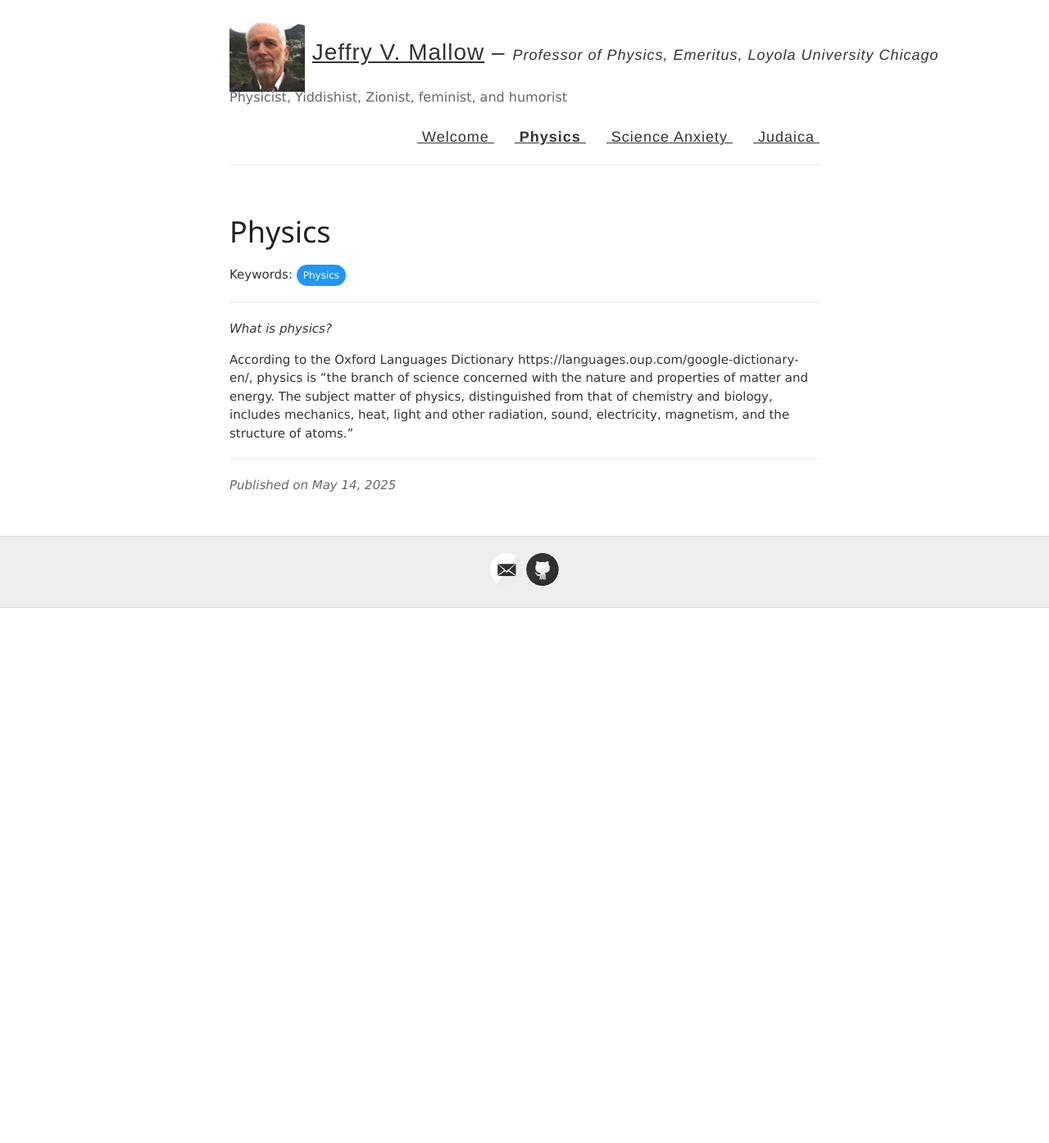
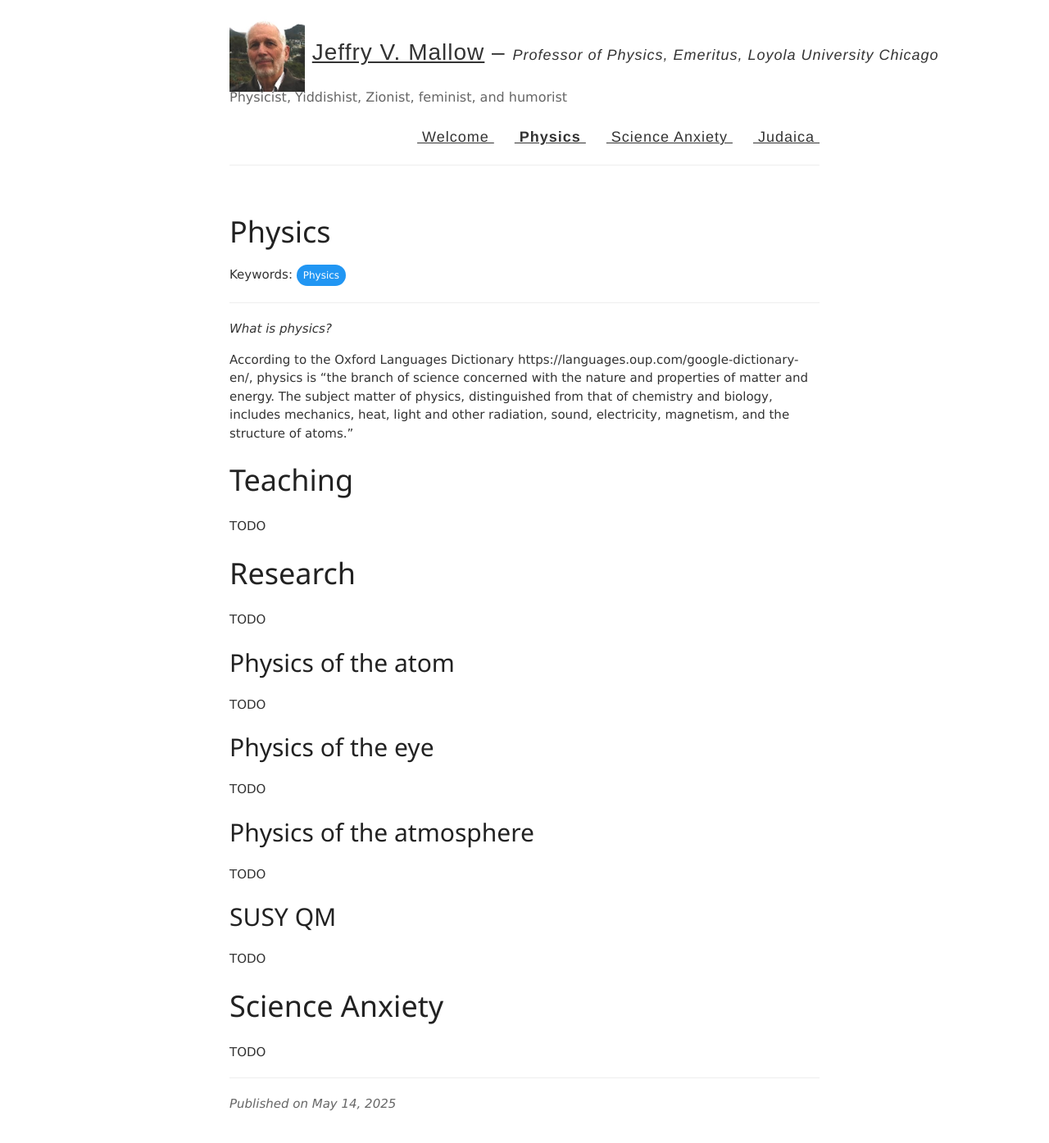
Before and after one commit to jvmallow/jvmallow.github.io, a Jekyll site: the page built from _posts/2025-05-14-Physics.md, in a window 1280 px wide and 1400 px high. Shown: the top 1395 px of the window at 82% size. Built offline with Jekyll 4.4.1, drawn with Linux system fonts in a browser that asks for light colours; a script that is not in the unit is left out.

Commit message:
Outline for 2025-05-14-Physics.md

```diff
--- a/_posts/2025-05-14-Physics.md
+++ b/_posts/2025-05-14-Physics.md
@@ -9,3 +9,31 @@ tags: [Physics]
 *What is physics?*
 
 According to the Oxford Languages Dictionary https://languages.oup.com/google-dictionary-en/, physics is “the branch of science concerned with the nature and properties of matter and energy. The subject matter of physics, distinguished from that of chemistry and biology, includes mechanics, heat, light and other radiation, sound, electricity, magnetism, and the structure of atoms.”
+
+# Teaching
+
+TODO
+
+# Research
+
+TODO
+
+## Physics of the atom
+
+TODO
+
+## Physics of the eye
+
+TODO
+
+## Physics of the atmosphere
+
+TODO
+
+## SUSY QM
+
+TODO
+
+# Science Anxiety
+
+TODO
```
